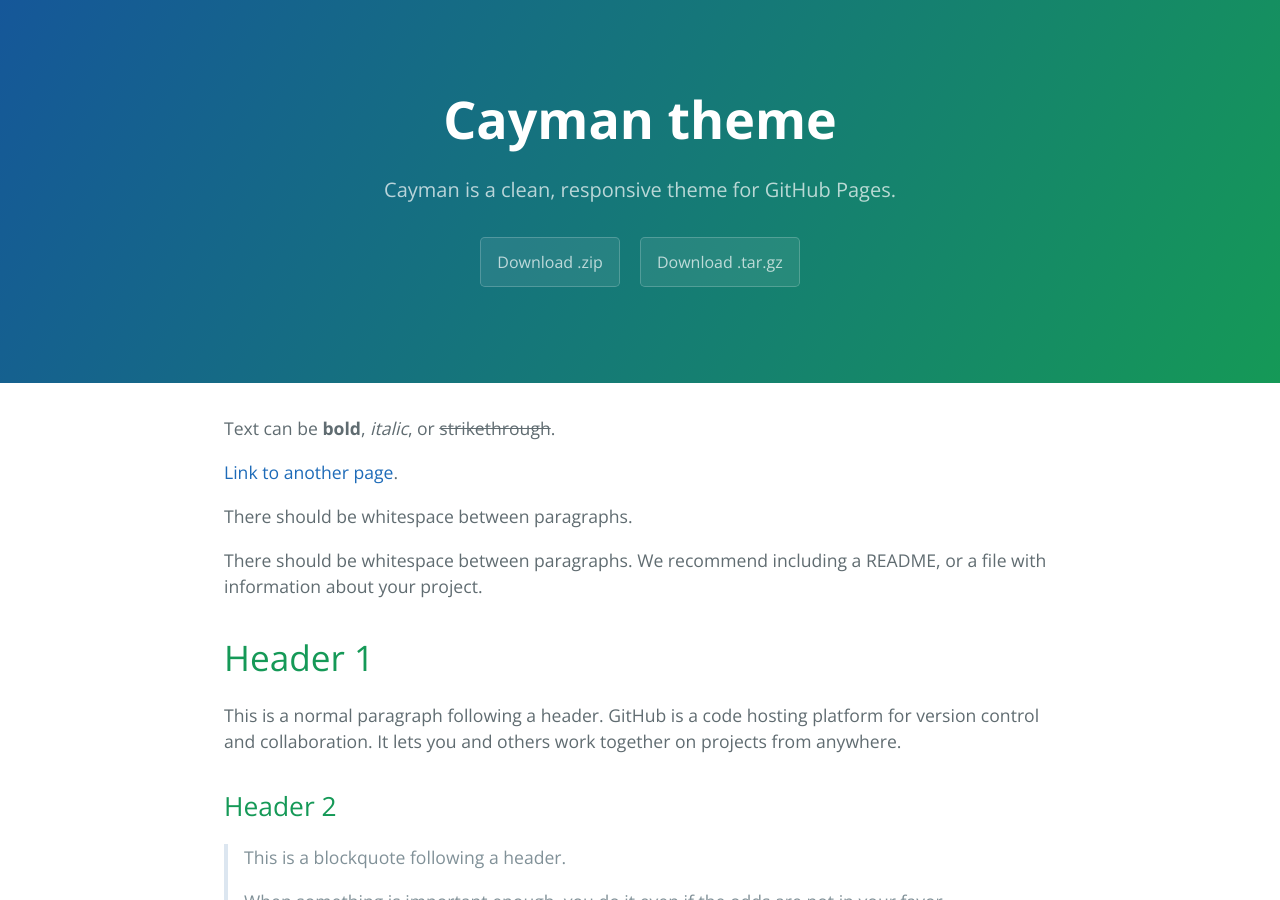
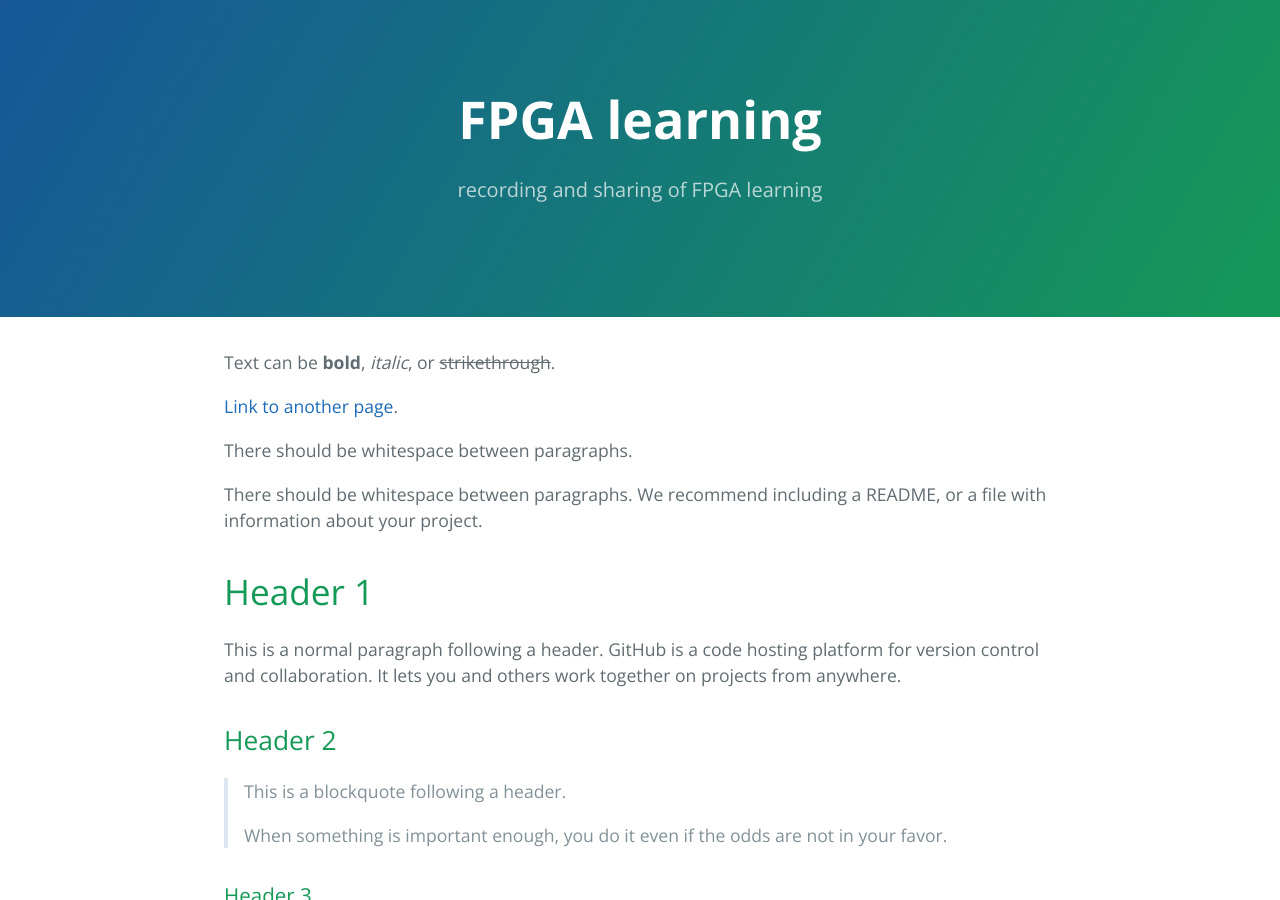
Before and after one commit to njustzsqimq/njustzsqimq.github.io, a Jekyll site: the page built from index.md, in a window 1280 px wide and 900 px high. Built offline with Jekyll 4.4.1, drawn with Linux system fonts in a browser that asks for light colours.

Commit message:
Update _config.yml

```diff
--- a/_config.yml
+++ b/_config.yml
@@ -1,5 +1,5 @@
-title: Cayman theme
-description: Cayman is a clean, responsive theme for GitHub Pages.
-show_downloads: true
+title: FPGA learning
+description: recording and sharing of FPGA learning
+show_downloads: false
 google_analytics:
 theme: jekyll-theme-cayman
```
